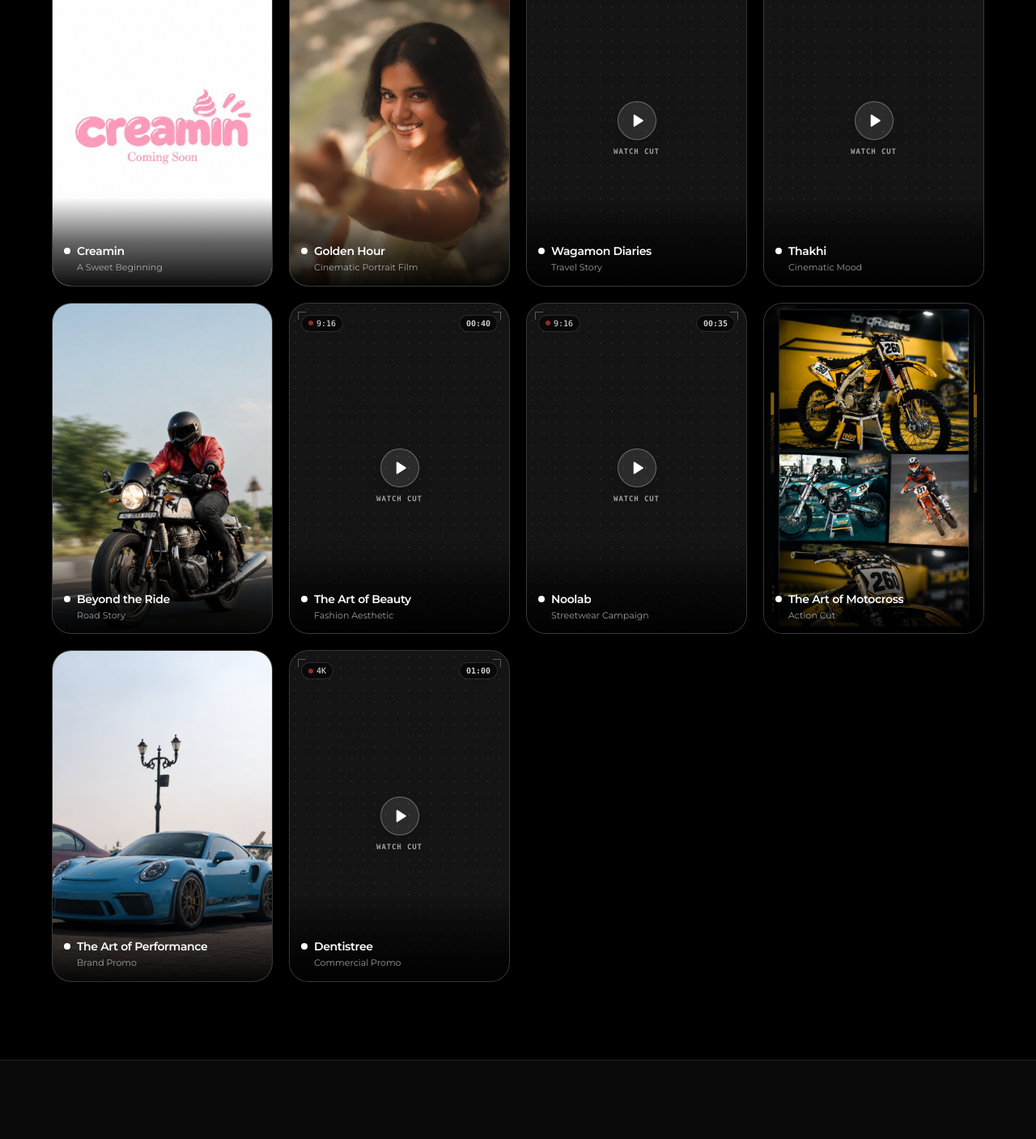
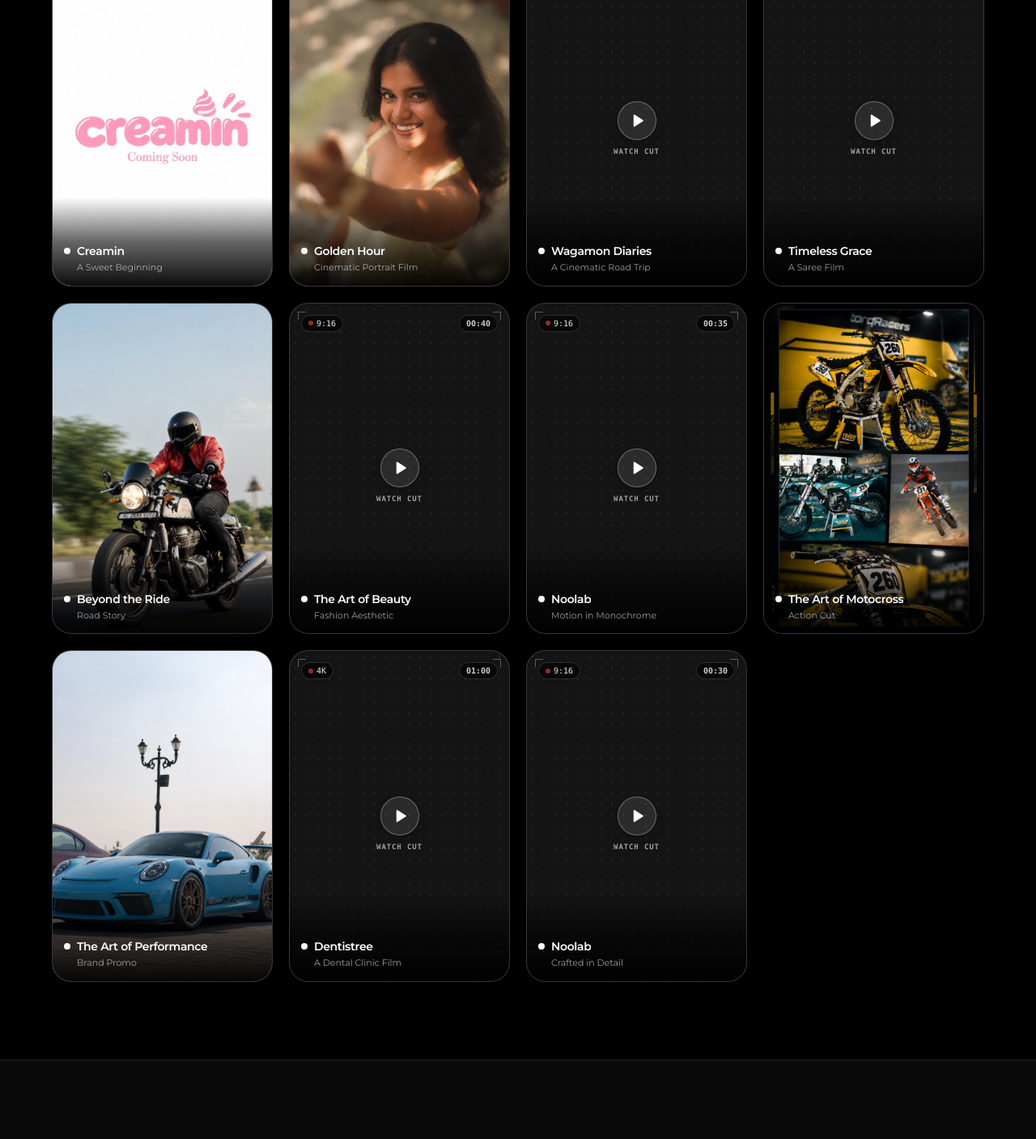
Before and after one commit to thenameisanzu/Anandhu-prasad-portfolio, a Next.js app: page / in a window 1280 px wide. Shown: the part 2295-3702 px from the top of the page at 81% size. Built offline with nearby package versions, Linux system fonts and the light colour scheme; a web font is replaced by a local one.

Commit message:
feat(projects): sync all project titles and metadata with Google Drive folder

```diff
--- a/components/Site.jsx
+++ b/components/Site.jsx
@@ -241,13 +241,13 @@ export const PROJECTS = [
   {
     id: 2,
     title: 'Golden Hour: Cinematic Portrait Film',
-    file: 'Golden Hour - Cinematic Portrait Film',
+    file: 'Golden Hour — Cinematic Portrait Film',
     driveId: '1c4-XQAbTFMkh2SknbMIdgNMcRCqgIenJ',
     category: 'Wedding Films & Highlights',
     filterCategory: 'weddings',
     software: 'DaVinci Resolve & CapCut Pro',
     duration: '00:45',
-    size: '21.5 MB',
+    size: '20.5 MB',
     ratio: '9:16 Vertical Reel',
     desc: 'Golden hour aesthetic portrait film with luminous warm skin tones, soft highlight rolls, rhythmic pacing, and emotional music bed.',
     driveUrl: 'https://drive.google.com/file/d/1c4-XQAbTFMkh2SknbMIdgNMcRCqgIenJ/view?usp=sharing',
@@ -257,37 +257,37 @@ export const PROJECTS = [
   },
   {
     id: 3,
-    title: 'Wagamon Diaries: Travel Story',
-    file: 'WAGAMON DIARIES.mov',
+    title: 'Wagamon Diaries: A Cinematic Road Trip',
+    file: 'Wagamon Diaries — A Cinematic Road Trip',
     driveId: '1_GdaevQ-gFKcLTaRFDAgYncYrVOgPHkn',
     category: 'Cinematic & Travel Edits',
     filterCategory: 'cinematic',
     software: 'DaVinci Resolve',
     duration: '01:45',
-    size: '99.9 MB',
+    size: '95.3 MB',
     ratio: '16:9 Cinematic',
-    desc: 'Misty hills and tranquil landscapes of Vagamon captured with rich film grain, deep forest greens, ambient soundscapes, and gentle pacing.',
+    desc: 'Misty hills and tranquil road journey of Vagamon captured with rich film grain, deep forest greens, ambient soundscapes, and gentle pacing.',
     driveUrl: 'https://drive.google.com/file/d/1_GdaevQ-gFKcLTaRFDAgYncYrVOgPHkn/view?usp=sharing',
     previewUrl: 'https://drive.google.com/file/d/1_GdaevQ-gFKcLTaRFDAgYncYrVOgPHkn/preview',
     thumbnailImage: null,
-    tags: ['Travel Film', 'Film Grain', 'DaVinci Resolve'],
+    tags: ['Road Trip', 'Film Grain', 'DaVinci Resolve'],
   },
   {
     id: 4,
-    title: 'Thakhi: Cinematic Mood',
-    file: 'THAKHI.mov',
+    title: 'Timeless Grace: A Saree Film',
+    file: 'Timeless Grace — A Saree Film',
     driveId: '1BBdkpSsO3tCH0Pq_lJNo7c5ne8QJajhx',
-    category: 'Cinematic & Travel Edits',
-    filterCategory: 'cinematic',
+    category: 'Wedding Films & Highlights',
+    filterCategory: 'weddings',
     software: 'DaVinci Resolve',
     duration: '01:10',
     size: '49.4 MB',
     ratio: '16:9 Cinema',
-    desc: 'Atmospheric neon-lit portrait edit with intimate character pacing, ambient rain soundscapes, and subtle 35mm print film emulation.',
+    desc: 'Aesthetic traditional saree film with graceful pacing, rich fabric textures, elegant warmth, and emotive score.',
     driveUrl: 'https://drive.google.com/file/d/1BBdkpSsO3tCH0Pq_lJNo7c5ne8QJajhx/view?usp=sharing',
     previewUrl: 'https://drive.google.com/file/d/1BBdkpSsO3tCH0Pq_lJNo7c5ne8QJajhx/preview',
     thumbnailImage: null,
-    tags: ['Cinematic Mood', 'Film Halation', 'DaVinci Resolve'],
+    tags: ['Saree Film', 'Skin Tone Color', 'DaVinci Resolve'],
   },
   {
     id: 5,
@@ -298,7 +298,7 @@ export const PROJECTS = [
     filterCategory: 'cinematic',
     software: 'Adobe Premiere Pro',
     duration: '01:05',
-    size: '50.2 MB',
+    size: '47.8 MB',
     ratio: '16:9 Cinematic',
     desc: 'Open-road visual narrative highlighting the rhythm of journey, sweeping landscapes, dynamic speed curves, and emotive acoustic sound design.',
     driveUrl: 'https://drive.google.com/file/d/1QXy1kICMuEbz5HK2UfdHZZA8cG9zEO3N/view?usp=sharing',
@@ -315,7 +315,7 @@ export const PROJECTS = [
     filterCategory: 'reels',
     software: 'CapCut Pro & DaVinci',
     duration: '00:40',
-    size: '18.6 MB',
+    size: '49.5 MB',
     ratio: '9:16 Vertical Reel',
     desc: 'High-fashion aesthetic reel featuring refined color palette, seamless match cuts, dynamic typography, and crisp beauty grade.',
     driveUrl: 'https://drive.google.com/file/d/1eRSgnNweBRr38AnYdVB91Gdk-ulWwmqF/view?usp=sharing',
@@ -325,8 +325,8 @@ export const PROJECTS = [
   },
   {
     id: 7,
-    title: 'Noolab: Streetwear Campaign',
-    file: 'NOOLAB',
+    title: 'Noolab: Motion in Monochrome',
+    file: 'NOOLAB — Motion in Monochrome',
     driveId: '1uc4z_qQWK3nlHKzBIodNNHgPa05meSOO',
     category: 'Reels & Social Media Content',
     filterCategory: 'reels',
@@ -338,7 +338,7 @@ export const PROJECTS = [
     driveUrl: 'https://drive.google.com/file/d/1uc4z_qQWK3nlHKzBIodNNHgPa05meSOO/view?usp=sharing',
     previewUrl: 'https://drive.google.com/file/d/1uc4z_qQWK3nlHKzBIodNNHgPa05meSOO/preview',
     thumbnailImage: null,
-    tags: ['Social Content', 'Kinetic Typography', 'CapCut Pro'],
+    tags: ['Motion in Monochrome', 'Streetwear', 'CapCut Pro'],
   },
   {
     id: 8,
@@ -349,7 +349,7 @@ export const PROJECTS = [
     filterCategory: 'brand',
     software: 'Adobe Premiere Pro',
     duration: '01:00',
-    size: '81.0 MB',
+    size: '77.3 MB',
     ratio: '16:9 Widescreen',
     desc: 'High-octane action sports cut with beat-synchronized jump cuts, dirt-track rev sound design, aggressive whip transitions, and vivid grade.',
     driveUrl: 'https://drive.google.com/file/d/1OLQHX3AMpUyk9eSIjNcLYZbjrs_-3dpO/view?usp=sharing',
@@ -366,7 +366,7 @@ export const PROJECTS = [
     filterCategory: 'brand',
     software: 'DaVinci Resolve Studio',
     duration: '01:10',
-    size: '62.2 MB',
+    size: '59.3 MB',
     ratio: '16:9 Cinema 4K',
     desc: 'Dynamic cinematic commercial focusing on power, elegance, and velocity. Precision speed-ramps, custom audio riser curves, and sleek anamorphic tones.',
     driveUrl: 'https://drive.google.com/file/d/1KY6cCEK0u1MKaH35tgxyUdgHvfMcbUON/view?usp=sharing',
@@ -376,20 +376,37 @@ export const PROJECTS = [
   },
   {
     id: 10,
-    title: 'Dentistree: Commercial Promo',
-    file: 'DENTISTREE.mov',
+    title: 'Dentistree: A Dental Clinic Film',
+    file: 'Dentistree — A Dental Clinic Film',
     driveId: '1CcdfrybKr1EegkiIBYjjR92AvGNT1xP9',
     category: 'Brand Films & Promos',
     filterCategory: 'brand',
     software: 'DaVinci Resolve Studio',
     duration: '01:00',
-    size: '45.8 MB',
+    size: '39.6 MB',
     ratio: '16:9 Widescreen',
     desc: 'Clean, modern corporate brand film for Dentistree Healthcare. Trust-building clean clinical lighting grade, clear voiceover pacing, and warm ambient score.',
     driveUrl: 'https://drive.google.com/file/d/1CcdfrybKr1EegkiIBYjjR92AvGNT1xP9/view?usp=sharing',
     previewUrl: 'https://drive.google.com/file/d/1CcdfrybKr1EegkiIBYjjR92AvGNT1xP9/preview',
     thumbnailImage: null,
-    tags: ['Commercial Promo', 'Clean Grade', 'DaVinci Resolve'],
+    tags: ['Dental Clinic Film', 'Clean Grade', 'DaVinci Resolve'],
+  },
+  {
+    id: 11,
+    title: 'Noolab: Crafted in Detail',
+    file: 'NOOLAB — Crafted in Detail',
+    driveId: '1-ihdmbX2TmVRO__EC-H16YndVfWs0rLo',
+    category: 'Reels & Social Media Content',
+    filterCategory: 'reels',
+    software: 'CapCut Pro & Premiere Pro',
+    duration: '00:30',
+    size: '7.7 MB',
+    ratio: '9:16 Vertical Reel',
+    desc: 'Detailed streetwear garment showcase highlighting fabric craftsmanship, texture macro cuts, minimal monochrome aesthetic, and tight kinetic cuts.',
+    driveUrl: 'https://drive.google.com/file/d/1-ihdmbX2TmVRO__EC-H16YndVfWs0rLo/view?usp=sharing',
+    previewUrl: 'https://drive.google.com/file/d/1-ihdmbX2TmVRO__EC-H16YndVfWs0rLo/preview',
+    thumbnailImage: null,
+    tags: ['Crafted in Detail', 'Streetwear', 'CapCut Pro'],
   },
 ]
 
```
